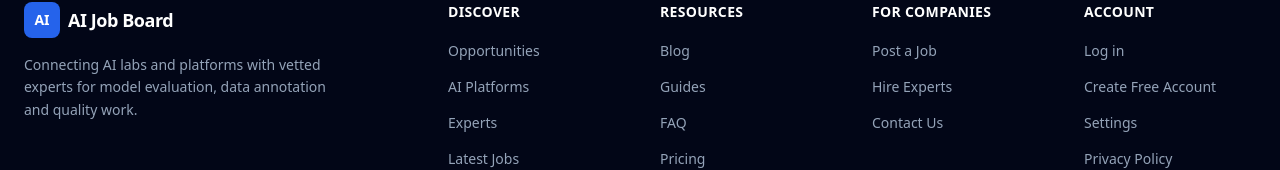
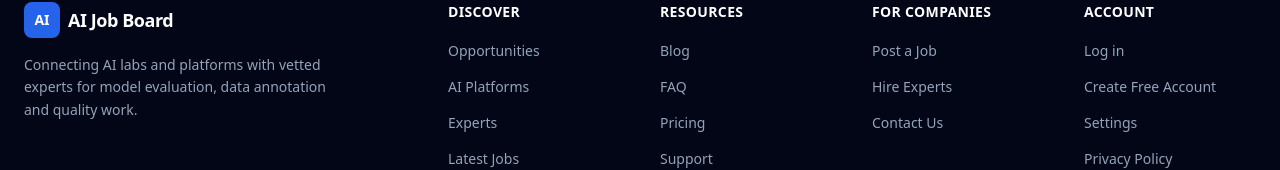
Before and after one commit to abdelhadiChenini/ai-job-board-git, a Next.js app: page / in a window 1280 px wide. Shown: the part 2952-3122 px from the top of the page. Built offline with nearby package versions, Linux system fonts and the light colour scheme; no server answers; the database is empty.

Commit message:
fix: remove Guides link from footer resources column

```diff
--- a/app/components/Footer.tsx
+++ b/app/components/Footer.tsx
@@ -99,7 +99,6 @@ export async function Footer() {
       title: "Resources",
       links: [
         { label: "Blog", href: "/blog" },
-        { label: "Guides", href: "/guides" },
         { label: "FAQ", href: "/faq" },
         { label: "Pricing", href: "/pricing" },
         { label: "Support", href: "/contact" },
```
